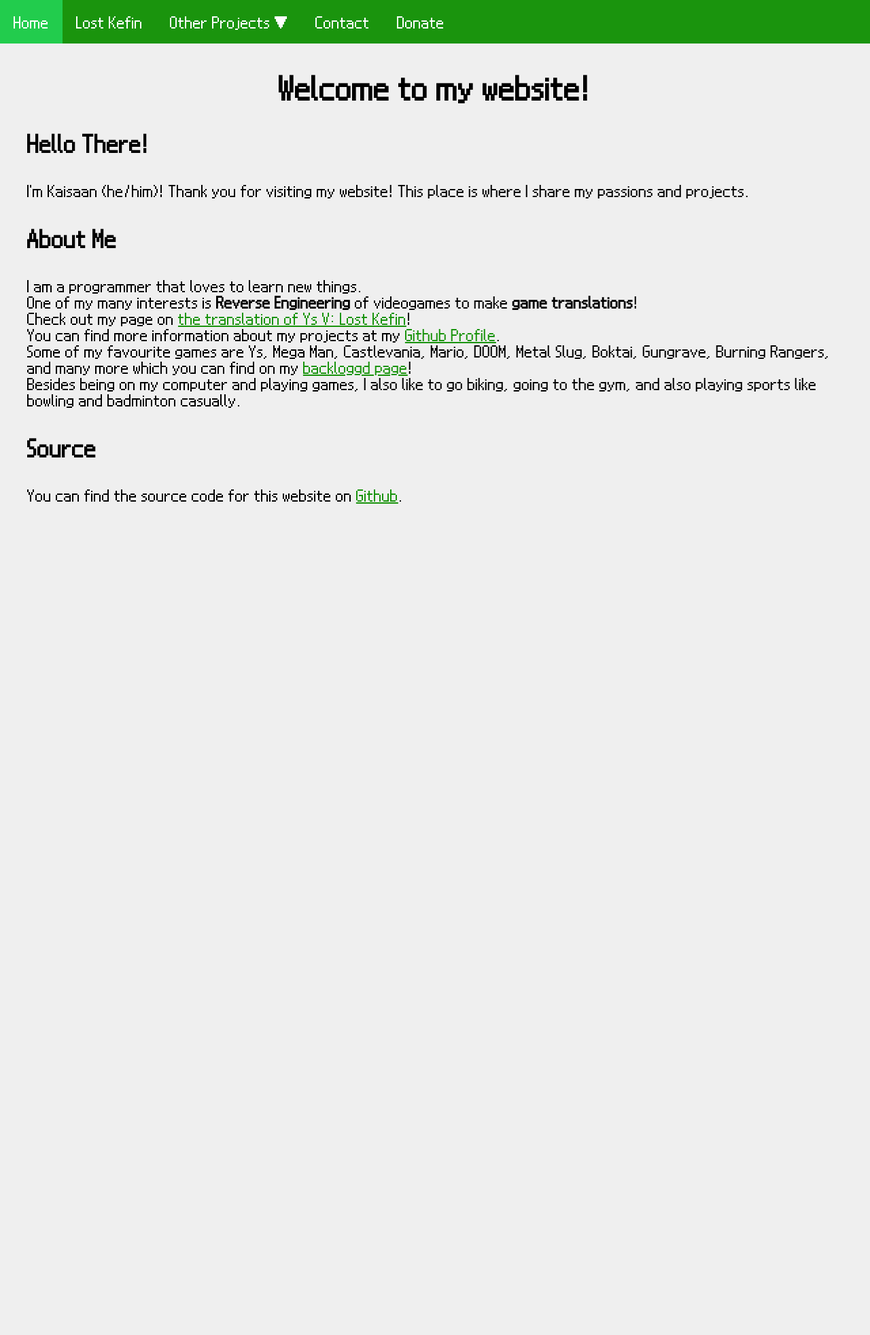
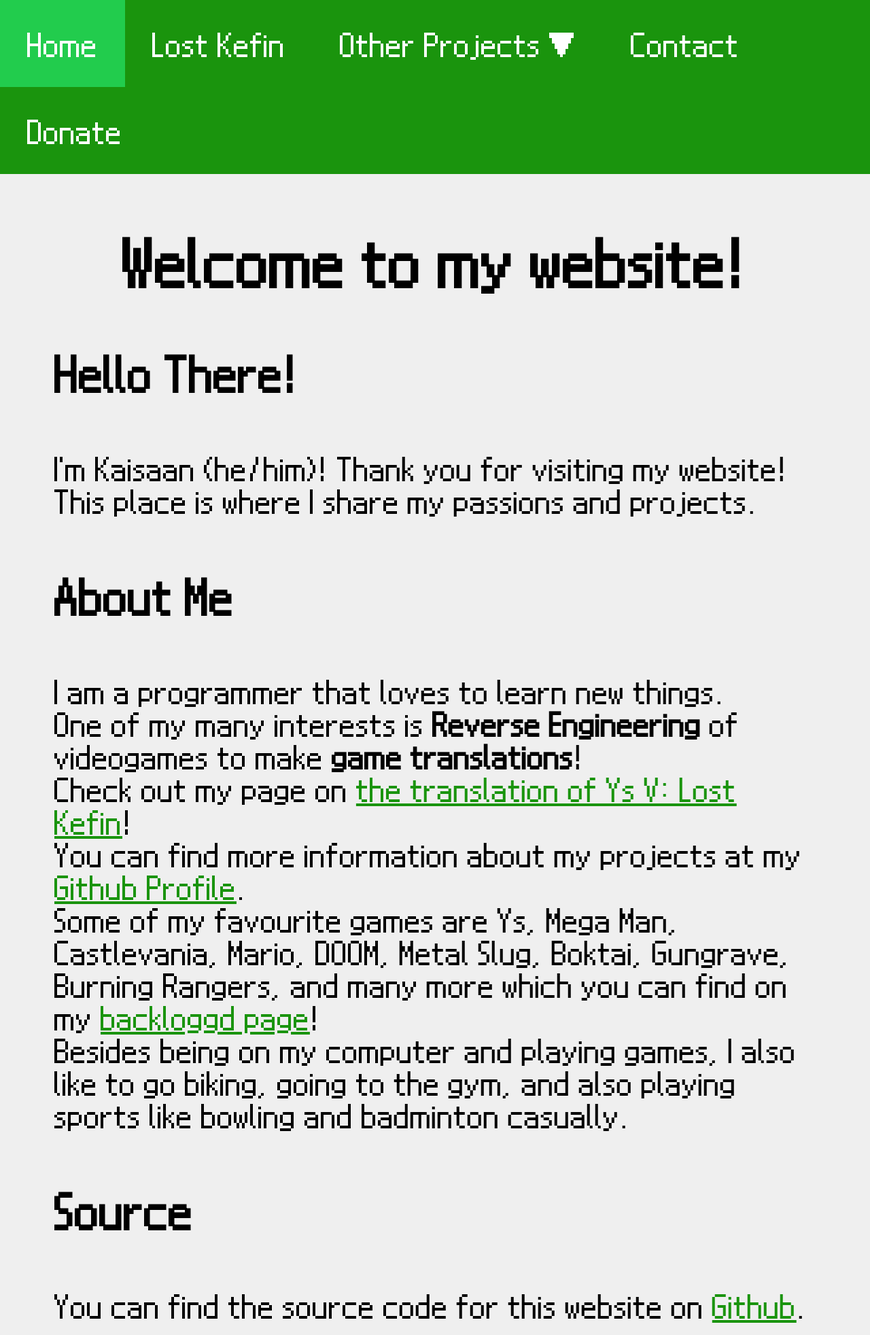
Before and after one commit to Kaisaan/kaisaan.github.io, a Jekyll site: the page built from index.html, in a window 1280 px wide. Shown: the whole page at 68% size. Built offline with Jekyll 4.4.1, drawn with Linux system fonts in a browser that asks for light colours; some web fonts are replaced; before the commit the page ends 900 px from its top, so only the background shows below that.

Commit message:
Update style.css

```diff
--- a/css/style.css
+++ b/css/style.css
@@ -1,10 +1,10 @@
 @font-face {
 	font-family:'NDS12';
-		src:url('NDS12.eot');
-		src:url('NDS12.eot?#iefix') format('embedded-opentype'),
-				url('NDS12.woff') format('woff'),
-				url('NDS12.ttf') format('truetype'),
-				url('NDS12.svg#NDS12') format('svg');
+		src:url('/css/NDS12.eot');
+		src:url('/css/NDS12.eot?#iefix') format('embedded-opentype'),
+				url('/css/NDS12.woff') format('woff'),
+				url('/css/NDS12.ttf') format('truetype'),
+				url('/css/NDS12.svg#NDS12') format('svg');
 	font-weight:normal;
 	font-style:normal;
 }
@@ -12,14 +12,14 @@
 @media screen and (-webkit-min-device-pixel-ratio:0) {
 	@font-face {
 		font-family:'NDS12';
-		src: url('NDS12.svg') format('svg');
+		src: url('/css/NDS12.svg') format('svg');
 		font-weight:normal;
 		font-style:normal;
 	}
 }
 
 html {
-    font-size: 10px;
+    font-size: 20px;
 }
 
 body {
@@ -27,6 +27,7 @@ body {
     background-color: #EFEFEF;
     margin: 0;
     padding: 0;
+    padding-bottom: 1em;
 }
 
 p, h1, h2 {
```
